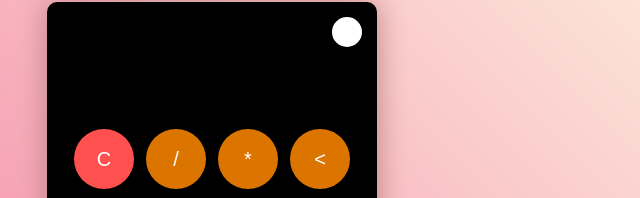
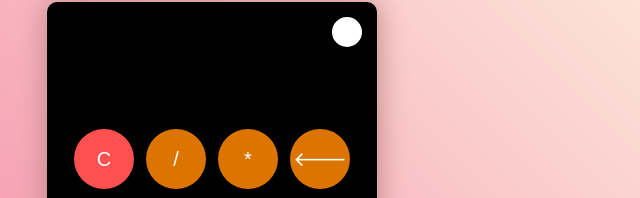
Before and after one commit to rk2040/calculadora-JS, a plain HTML site: page index.html in a window 1280 px wide. Shown: the part 147-345 px from the top of the page, 428-1068 px from the left. Drawn offline with Linux system fonts and the light colour scheme.

Commit message:
cambio boton flecha

```diff
--- a/index.html
+++ b/index.html
@@ -5,7 +5,6 @@
     <meta http-equiv="X-UA-Compatible" content="IE=edge">
     <meta name="viewport" content="width=device-width, initial-scale=1.0">
     <title>Calculadora</title>
-
     <link rel="icon" href="https://img.freepik.com/iconos-gratis/contabilidad_318-577256.jpg?size=626&ext=jpg&ga=GA1.1.623528049.1684707283&semt=sph">
     <link rel="stylesheet" href="./styles/styles.css">
     <script src="/script.js" defer></script>
@@ -25,7 +24,7 @@
                         <td><button class="btn-operator" id="clear">C</button></td>
                         <td><button class="btn-operator" id="/">/</button></td>
                         <td><button class="btn-operator" id="*">*</button></td>
-                        <td><button class="btn-operator" id="backspace"><</button></td>
+                        <td><button class="btn-operator" id="backspace">🡐</button></td>
                     </tr>
                     <tr>
                         <td><button class="btn-number" id="7">7</button></td>
```
